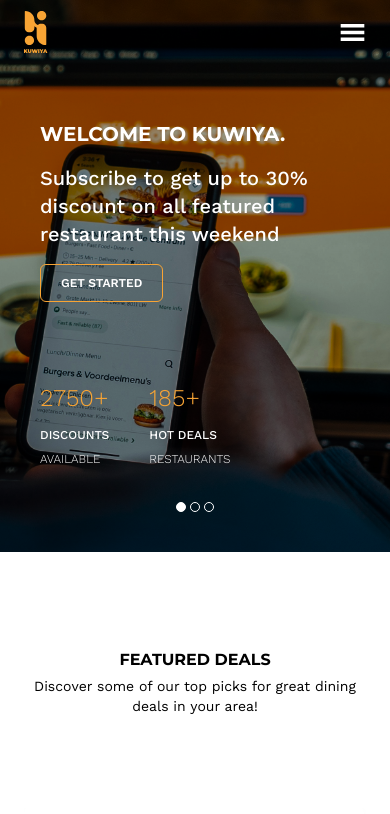
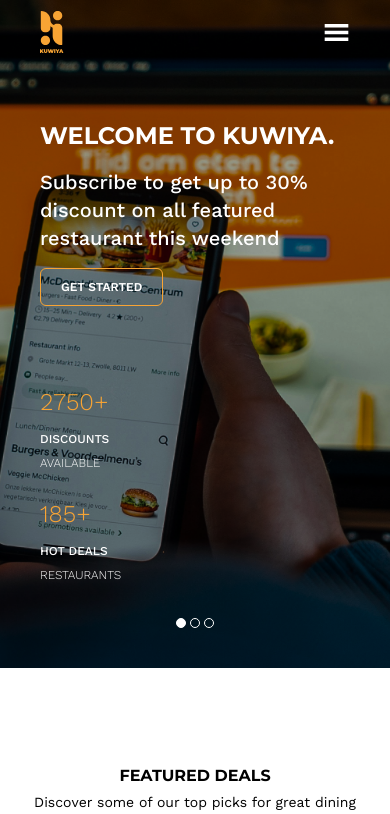
Before and after one commit to kuwiya/kuwiya_frontend, a React (Vite) app: page / in a window 390 px wide. Shown: the top 814 px of the page. Built offline with nearby package versions, Linux system fonts and the light colour scheme; data requests are answered from the project's data file.

Commit message:
update to the hero section, mobile view

```diff
--- a/src/components/ui/navbar/index.jsx
+++ b/src/components/ui/navbar/index.jsx
@@ -41,7 +41,7 @@
   return (
     <>
       <div
-        className={`flex items-center px-6 lg:px-24 justify-between h-16 md:h-24 fixed md:top-0 top-0 z-50 bg-none w-full transition-all ease-out duration-300 xl:gap-0 md:gap-3 animate-fade_in  ${
+        className={`flex items-center px-10 lg:px-24 justify-between h-16 md:h-24 fixed md:top-0 top-0 z-50 bg-none w-full transition-all ease-out duration-300 xl:gap-0 md:gap-3 animate-fade_in  ${
           scrolling ? "bg-primary transition-all ease  " : ""
         } ${shadow && "shadow-lg"}`}
       >
--- a/src/pages/details-coupon-page/index.jsx
+++ b/src/pages/details-coupon-page/index.jsx
@@ -30,7 +30,7 @@
   return (
     <>
       <Navbar scrolling />
-      <main className="mt-24 font-work-sans text-[#000000] lg:px-32">
+      <main className="mt-32 font-work-sans text-[#000000] lg:px-32">
         <section className="px-8">
           <div className="flex gap-2 items-center font-medium lg:text-[23px]">
             <Link to="/marketplace">
--- a/src/pages/homepage/_components/cities_countries/index.jsx
+++ b/src/pages/homepage/_components/cities_countries/index.jsx
@@ -5,14 +5,14 @@
   return (
     <main className="md:py-24 lg:px-[136px] md:px-16 py-16 px-6 space-y-20">
       <div className="space-y-10">
-        <h1 className="uppercase text-2xl md:text-[32px] font-[600] text-[#000000]">
+        <h1 className="uppercase text-xl md:text-[32px] font-[600] text-[#000000]">
           cities with kuwiya
         </h1>
         <div className="grid grid-cols-2 md:grid-cols-4 md:gap-5 gap-6">
           {cities.map((city) => (
             <Link
               to={`/locaterestaurants/${city.location}`}
-              className="uppercase md:md:text-2xl text-xl font-medium text-[#101010]"
+              className="uppercase md:text-2xl text-base font-medium text-[#101010]"
               key={city.id}
             >
               {city.location}
@@ -21,14 +21,14 @@
         </div>
       </div>
       <div className="space-y-10">
-        <h1 className="uppercase text-2xl md:text-[32px] font-[600] text-[#000000]">
+        <h1 className="uppercase text-xl md:text-[32px] font-[600] text-[#000000]">
           countries with kuwiya
         </h1>
         <div className="grid grid-cols-2 md:grid-cols-4 gap-5">
           {countries.map((country) => (
             <Link
               to={`/locaterestaurants/${country.location}`}
-              className="uppercase md:md:text-2xl text-xl font-medium text-[#101010]"
+              className="uppercase md:text-2xl text-base font-medium text-[#101010]"
               key={country.id}
             >
               {country.location}
--- a/src/pages/homepage/_components/hero_section/index.jsx
+++ b/src/pages/homepage/_components/hero_section/index.jsx
@@ -40,7 +40,7 @@
         <div className="mt-20 ">
           <div className="text-white flex flex-col space-y-20 md:space-y-40 transition-all ease-out duration-1000 ">
             <div className="flex flex-col space-y-4 w-full md:pr-52 xl:pr-56 animate-slide_up">
-              <span className="text-xl md:text-3xl lg:text-5xl xl:text-6xl uppercase font-bold md:leading-[73.14px]">
+              <span className="text-2xl md:text-3xl lg:text-5xl xl:text-6xl uppercase font-bold md:leading-[73.14px]">
                 {bgSlides[currentBGSlideIndex]?.title || "welcome to kuwiya."}
               </span>
               <span className="font-medium text-xl lg:text-2xl font-work-sans">
@@ -55,7 +55,7 @@
                 onClick={() => setIsPopUpOpen(true)}
               />
             </div>
-            <div className="flex md:flex-row gap-10 items-center font-work-sans">
+            <div className="flex md:flex-row flex-col gap-6 md:gap-10 items-start md:items-center font-work-sans">
               <div className="flex flex-col gap-2">
                 <span className="font-light text-2xl md:text-[32px] text-darkyellow">
                   2750+
```
